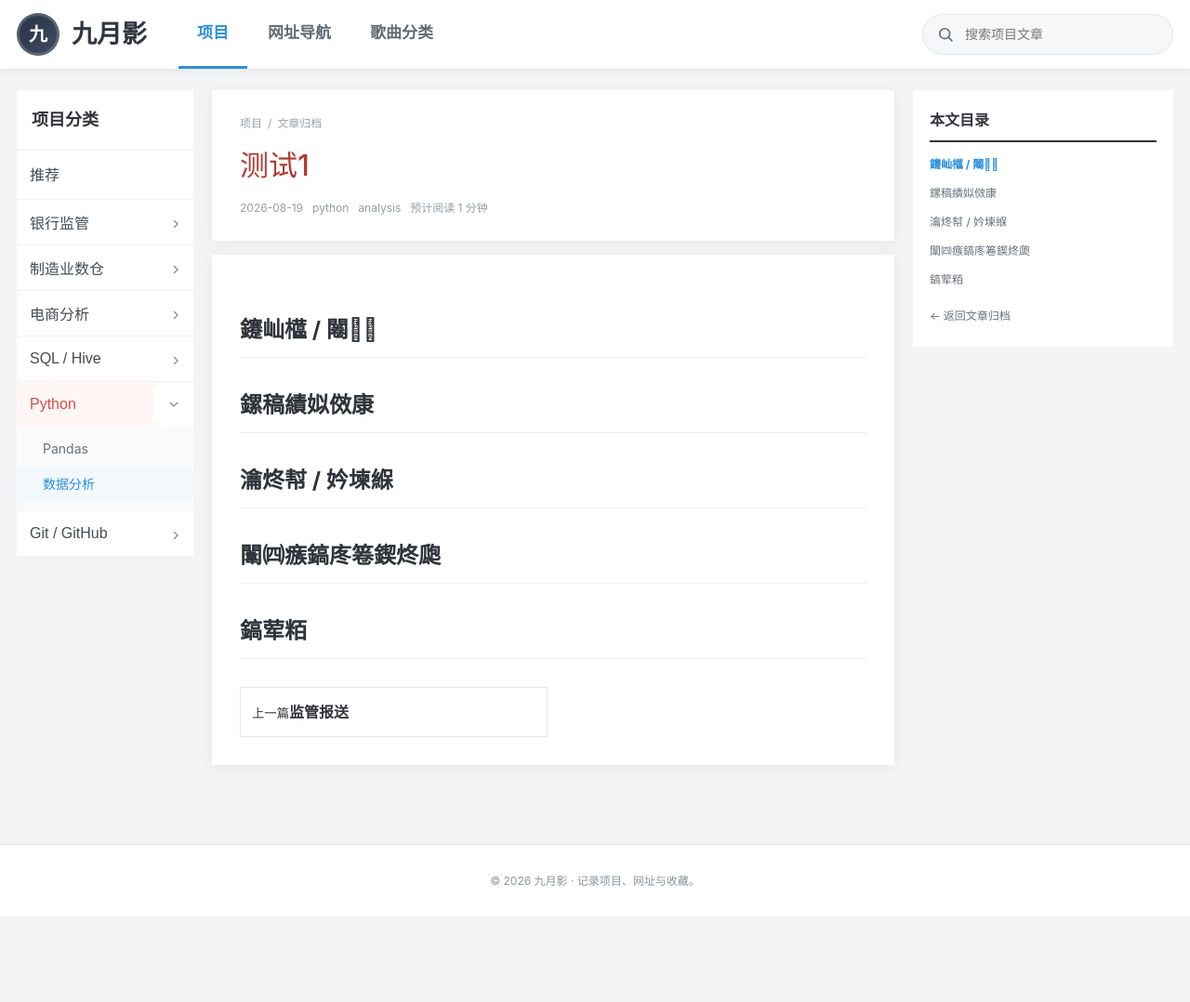
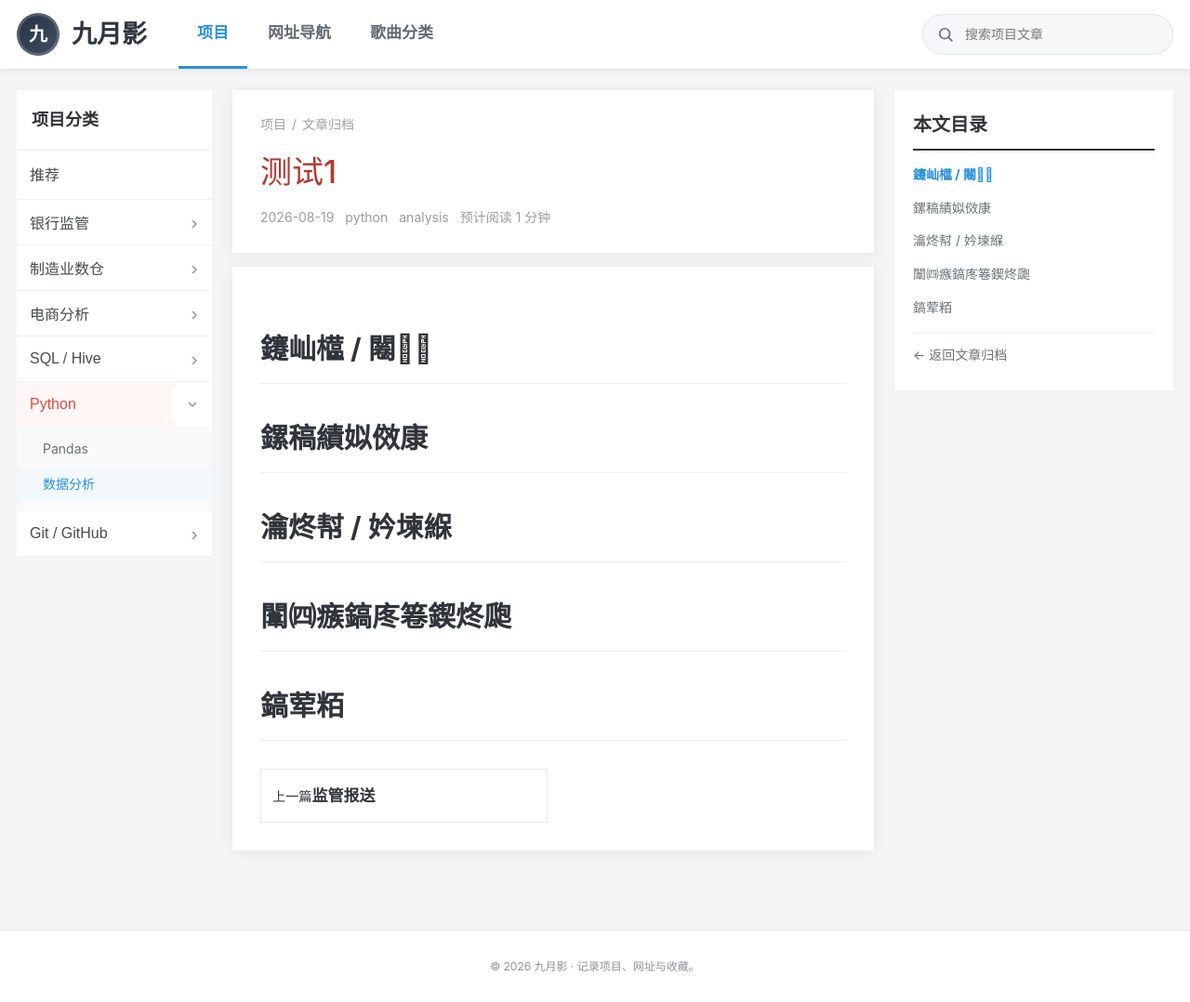
Before and after one commit to ijiuyueying/ijiuyueying.github.io, a Jekyll site: the page built from _posts/2026-08-19-ces.md, in a window 1280 px wide and 1078 px high. Shown: the whole window at 93% size. Built offline with Jekyll 4.4.1, drawn with Linux system fonts in a browser that asks for light colours.

Commit message:
放大文章页目录与辅助文字并统一侧栏样式

```diff
--- a/_layouts/post.html
+++ b/_layouts/post.html
@@ -3,14 +3,15 @@ layout: default
 ---
 
 <style>
-.post-three-grid{width:min(1420px,calc(100% - 36px));margin:0 auto;display:grid;grid-template-columns:190px minmax(0,1fr) 280px;gap:20px;align-items:start}
+.post-three-grid{width:min(1420px,calc(100% - 36px));margin:0 auto;display:grid;grid-template-columns:210px minmax(0,1fr) 300px;gap:22px;align-items:start}
 .post-left-sticky,.post-toc-sticky{position:sticky;top:96px;max-height:calc(100vh - 116px);overflow:auto;scrollbar-width:thin}
-.post-center{min-width:0}.post-center .article-head-new{margin-bottom:14px}.post-center .article-body-new{box-shadow:0 2px 14px rgba(0,0,0,.06)}
-.article-toc-new{position:static!important;top:auto!important;max-height:none!important;box-shadow:0 2px 14px rgba(0,0,0,.06)}
-.article-toc-new a.active{color:#2990df;font-weight:700}.article-body-new h2,.article-body-new h3{scroll-margin-top:100px}
-.persistent-project-nav{background:#fff;box-shadow:0 2px 14px rgba(0,0,0,.07)}.persistent-nav-title{padding:14px 16px;border-bottom:1px solid #eceeef;font-size:16px;font-weight:800}.persistent-nav-item{border-bottom:1px solid #f0f1f2}.persistent-nav-parent-row{display:flex;align-items:stretch}.persistent-nav-parent{flex:1;padding:11px 12px;color:#4c535a;font-size:14px}.persistent-nav-parent:hover,.persistent-nav-parent.active{color:#d94b40;background:#fff7f6}.persistent-nav-toggle{width:34px;border:0;background:#fff;color:#8d959c;cursor:pointer;font-size:19px;transition:.18s}.persistent-nav-item.open .persistent-nav-toggle{transform:rotate(90deg)}.persistent-nav-children{display:none;padding:5px 0 8px;background:#fafafa}.persistent-nav-item.open .persistent-nav-children{display:block}.persistent-nav-child{display:block;padding:7px 12px 7px 25px;color:#737a81;font-size:12px}.persistent-nav-child:hover,.persistent-nav-child.active{color:#2990df;background:#f2f8fc}
-@media(max-width:1180px){.post-three-grid{grid-template-columns:170px minmax(0,1fr) 240px}}
-@media(max-width:920px){.post-three-grid{grid-template-columns:1fr}.post-left-sticky,.post-toc-sticky{position:static;max-height:none;overflow:visible}.post-left-sticky{order:1}.post-center{order:2}.post-toc-sticky{order:3}}
+.post-center{min-width:0}.post-center .article-head-new{margin-bottom:14px}.post-center .article-body-new{box-shadow:0 2px 14px rgba(0,0,0,.06);font-size:17px;line-height:1.9}
+.article-head-new h1{font-size:34px}.article-breadcrumb-new{font-size:14px}.article-meta-new{font-size:14px;gap:12px}
+.article-toc-new{position:static!important;top:auto!important;max-height:none!important;box-shadow:0 2px 14px rgba(0,0,0,.06);padding:20px}
+.article-toc-title-new{font-size:20px}.article-toc-new a{font-size:14px;line-height:1.55;padding:7px 0}.article-toc-new li.sub{padding-left:15px}.article-toc-new a.active{color:#2990df;font-weight:700}.toc-back-new{margin-top:10px!important;padding-top:12px!important;border-top:1px solid #eceeef}
+.article-body-new h2,.article-body-new h3{scroll-margin-top:100px}.article-body-new h2{font-size:30px}.article-body-new h3{font-size:23px}
+@media(max-width:1180px){.post-three-grid{grid-template-columns:190px minmax(0,1fr) 260px}}
+@media(max-width:920px){.post-three-grid{grid-template-columns:1fr}.post-left-sticky,.post-toc-sticky{position:static;max-height:none;overflow:visible}.post-left-sticky{order:1}.post-center{order:2}.post-toc-sticky{order:3}.post-center .article-body-new{font-size:16px}}
 </style>
 
 <div class="post-three-grid">
```
